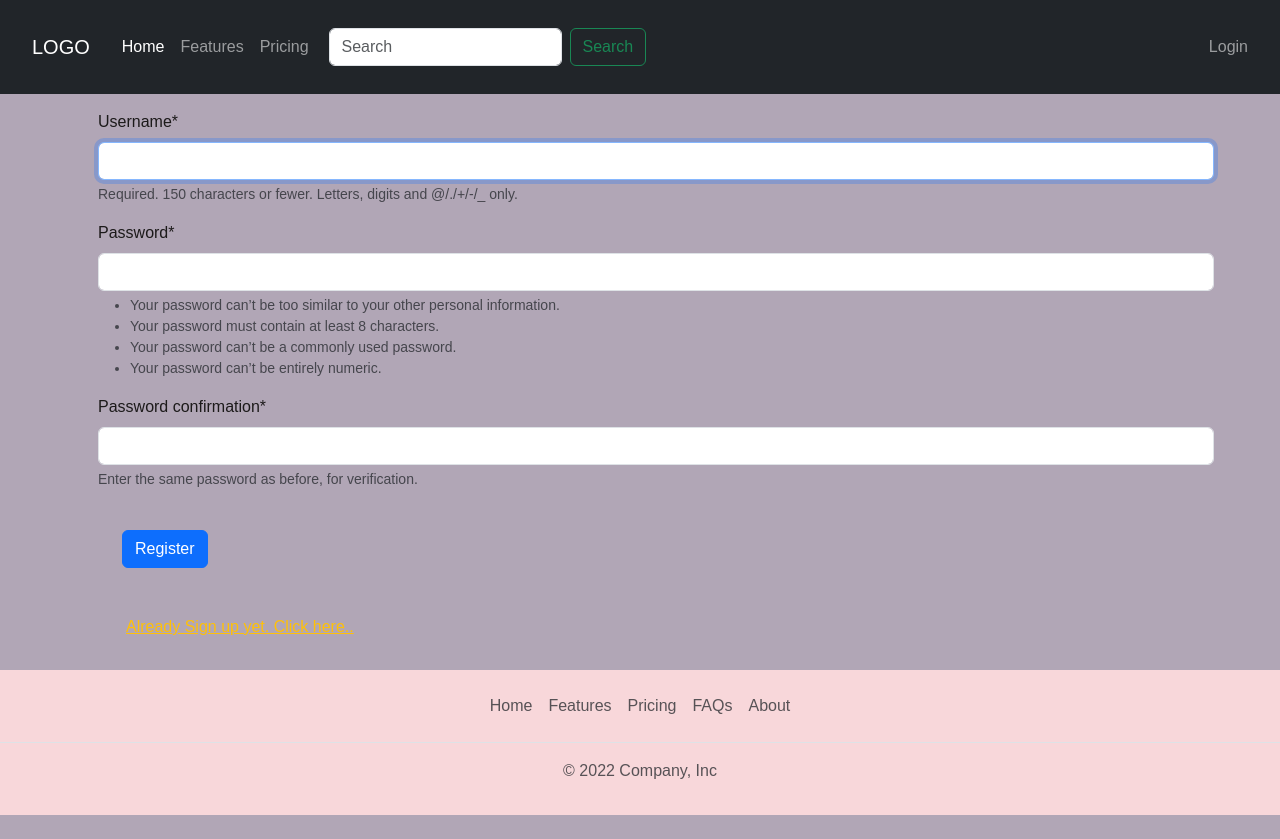
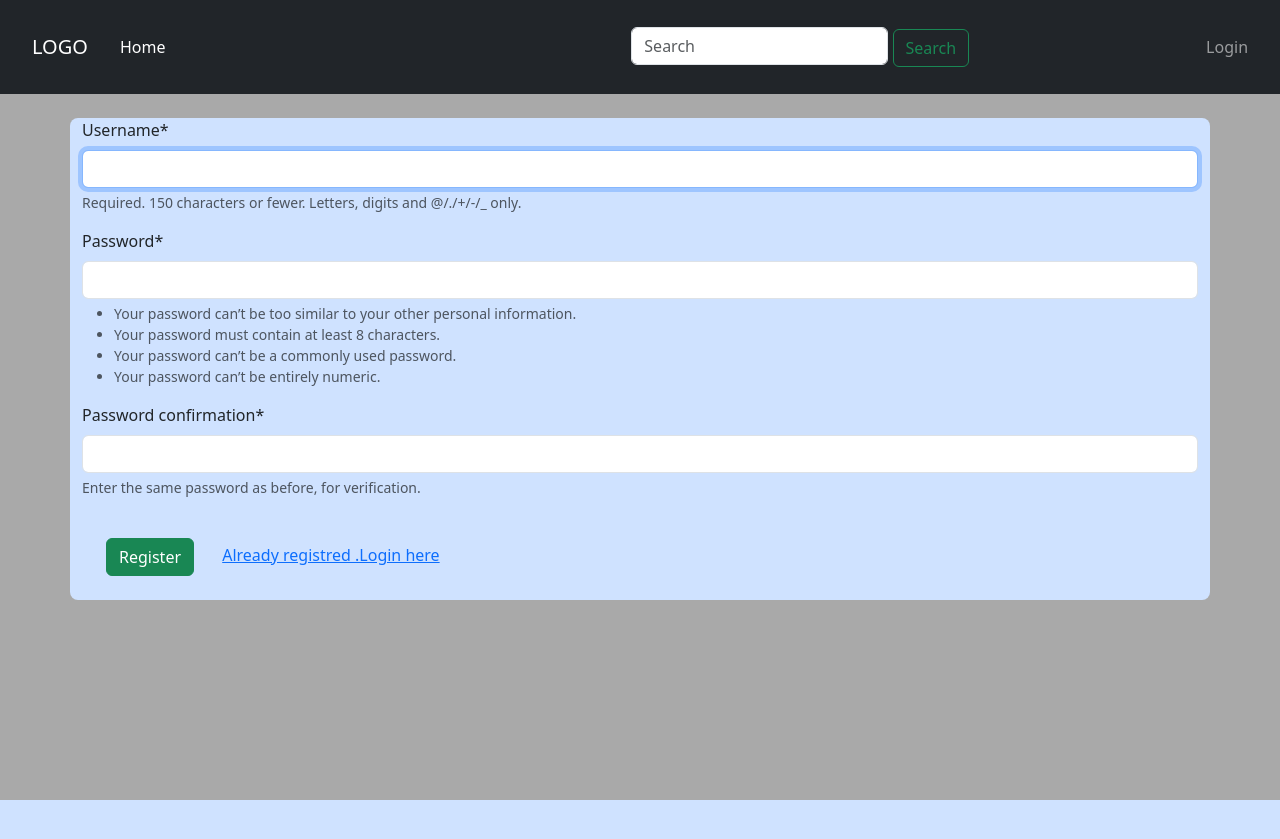
Before and after one commit to isurumanoddev/Django_project_1, a Django app: page /register/ in a window 1280 px wide. After the commit the page ends 800 px from the top, so only its background shows below. Run offline with Django 4.2, Linux system fonts and the light colour scheme; some libraries are stand-ins or nearby versions.

Commit message:
UI improve

```diff
--- a/templates/footer.html
+++ /dev/null
@@ -1,38 +0,0 @@
-<!DOCTYPE html>
-<html lang="en">
-<head>
-	<meta charset="UTF-8">
-	<title>Title</title>
-	<link href="https://cdn.jsdelivr.net/npm/bootstrap@5.3.0-alpha1/dist/css/bootstrap.min.css" rel="stylesheet"
-	      integrity="sha384-GLhlTQ8iRABdZLl6O3oVMWSktQOp6b7In1Zl3/Jr59b6EGGoI1aFkw7cmDA6j6gD" crossorigin="anonymous">
-
-</head>
-<body>
-<style>
-    body {
-        background-color: #b1a6b6;
-        color: #1c1a1a;
-        font-family: sans-serif;
-
-    }
-</style>
-
-
-<footer class="py-3 my-4 bg-danger-subtle">
-	<ul class="nav justify-content-center border-bottom pb-3 mb-3">
-		<li class="nav-item"><a href="#" class="nav-link px-2 text-muted">Home</a></li>
-		<li class="nav-item"><a href="#" class="nav-link px-2 text-muted">Features</a></li>
-		<li class="nav-item"><a href="#" class="nav-link px-2 text-muted">Pricing</a></li>
-		<li class="nav-item"><a href="#" class="nav-link px-2 text-muted">FAQs</a></li>
-		<li class="nav-item"><a href="#" class="nav-link px-2 text-muted">About</a></li>
-	</ul>
-	<p class="text-center text-muted">&copy; 2022 Company, Inc</p>
-</footer>
-
-
-<script src="https://cdn.jsdelivr.net/npm/bootstrap@5.3.0-alpha1/dist/js/bootstrap.bundle.min.js"
-        integrity="sha384-w76AqPfDkMBDXo30jS1Sgez6pr3x5MlQ1ZAGC+nuZB+EYdgRZgiwxhTBTkF7CXvN"
-        crossorigin="anonymous"></script>
-
-</body>
-</html>
--- a/templates/login_register.html
+++ b/templates/login_register.html
@@ -9,52 +9,50 @@
 </head>
 <body>
 {% extends "main.html" %}
-{% load crispy_forms_tags %}
+
 {% block content %}
-
+	{% load crispy_forms_tags %}
 	{% if page == "login_page" %}
 
+
 		<div class="container ">
-			<form class="col-lg-12 col-md-12 m-3" method="POST" action="">
-				{% csrf_token %}
-				<div class="form-group row  mx-3">
-					<label class="col-sm-2 col-form-label">Username</label>
-					<div class="col">
-						<input type="text" class="form-control " placeholder="Enter Username" name="username">
+			<div class="row my-3">
+				<form method="POST" action="" class="bg-primary-subtle rounded-3">
+					{% csrf_token %}
+					<div class="form-group">
+						<label class="form-label ">Username</label>
+					<input type="text" name="username" class="form-control">
 					</div>
-				</div>
-				<div class="form-group row  m-3">
-					<label class="col-sm-2 col-form-label">Password</label>
-					<div class="col">
-						<input type="password" name="password" class="form-control" placeholder="Password">
+					<div class="form-group">
+
+					<label class="form-label">Password</label>
+					<input type="password" name="password" class="form-control">
 					</div>
-				</div>
 
-				<button type="submit" class="btn btn-primary m-md-4 ">Login</button>
-				<div class="form-group row  m-3">
-					<a href="{% url "register" %}" class="col-form-label text-warning">Haven't Sign up yet. Click
-						here..</a>
-				</div>
+					<button type="submit" class="btn btn-success m-4 ">Login</button>
+					<a href="{% url "register" %}">Not registred yet .Register here</a>
+				</form>
+			</div>
 
-			</form>
 		</div>
 	{% else %}
-		<div class="container ">
-			<form class="col-lg-12 col-md-12 m-3" method="POST" action="">
-				{% csrf_token %}
-				{{ form|crispy }}
-				<button type="submit" class="btn btn-primary m-md-4 ">Register</button>
-				<div class="form-group row  m-3">
-					<a href="" class="col-form-label text-warning">Already Sign up yet. Click here..</a>
-				</div>
+		<div class="container" >
+			<div class="row my-4">
+				<form class="bg-primary-subtle rounded-3 " method="POST" action="">
+					{% csrf_token %}
+					{{ form|crispy }}
+					<button type="submit" class="btn btn-success m-4 ">Register</button>
+					<a href="{% url "login" %}">Already registred .Login here</a>
+				</form>
+			</div>
 
-			</form>
 		</div>
+
 	{% endif %}
 
+	<script src="https://cdn.jsdelivr.net/npm/bootstrap@5.3.0-alpha1/dist/js/bootstrap.bundle.min.js"
+	        integrity="sha384-w76AqPfDkMBDXo30jS1Sgez6pr3x5MlQ1ZAGC+nuZB+EYdgRZgiwxhTBTkF7CXvN"
+	        crossorigin="anonymous"></script>
 {% endblock %}
-<script src="https://cdn.jsdelivr.net/npm/bootstrap@5.3.0-alpha1/dist/js/bootstrap.bundle.min.js"
-        integrity="sha384-w76AqPfDkMBDXo30jS1Sgez6pr3x5MlQ1ZAGC+nuZB+EYdgRZgiwxhTBTkF7CXvN"
-        crossorigin="anonymous"></script>
 </body>
 </html>
--- a/templates/main.html
+++ b/templates/main.html
@@ -3,25 +3,25 @@
 <head>
 	<meta charset="UTF-8">
 	<title>Title</title>
-	 <link href="https://cdn.jsdelivr.net/npm/bootstrap@5.3.0-alpha1/dist/css/bootstrap.min.css" rel="stylesheet" integrity="sha384-GLhlTQ8iRABdZLl6O3oVMWSktQOp6b7In1Zl3/Jr59b6EGGoI1aFkw7cmDA6j6gD" crossorigin="anonymous">
+	<link href="https://cdn.jsdelivr.net/npm/bootstrap@5.3.0-alpha1/dist/css/bootstrap.min.css" rel="stylesheet"
+	      integrity="sha384-GLhlTQ8iRABdZLl6O3oVMWSktQOp6b7In1Zl3/Jr59b6EGGoI1aFkw7cmDA6j6gD" crossorigin="anonymous">
 
 </head>
 <body>
 <style>
-	body{
-		background-color: #e9e4ee;
-		color: #1c1a1a;
-        font-family: sans-serif;
+    body{
+	    background-color: darkgrey;
 
-	}
+    }
 </style>
 {% include "navbar.html" %}
 {% block content %}
 
 
-{% endblock  %}
-{% include "footer.html" %}
-  <script src="https://cdn.jsdelivr.net/npm/bootstrap@5.3.0-alpha1/dist/js/bootstrap.bundle.min.js" integrity="sha384-w76AqPfDkMBDXo30jS1Sgez6pr3x5MlQ1ZAGC+nuZB+EYdgRZgiwxhTBTkF7CXvN" crossorigin="anonymous"></script>
+<script src="https://cdn.jsdelivr.net/npm/bootstrap@5.3.0-alpha1/dist/js/bootstrap.bundle.min.js"
+        integrity="sha384-w76AqPfDkMBDXo30jS1Sgez6pr3x5MlQ1ZAGC+nuZB+EYdgRZgiwxhTBTkF7CXvN"
+        crossorigin="anonymous"></script>
 
+{% endblock %}
 </body>
 </html>
--- a/templates/navbar.html
+++ b/templates/navbar.html
@@ -8,41 +8,38 @@
 
 <nav class="navbar navbar-expand-lg navbar-dark  bg-dark text-light p-4 ">
 
-	<a class="navbar-brand p-2" href="{% url "home" %}"> LOGO</a>
+	<a class="navbar-brand p-2" href=""> LOGO</a>
 	<button class="navbar-toggler" type="button" data-toggle="collapse" data-target="#navbarNavAltMarkup"
 	        aria-controls="navbarNavAltMarkup" aria-expanded="false" aria-label="Toggle navigation">
 		<span class="navbar-toggler-icon"></span>
 	</button>
-	<div class="collapse navbar-collapse" id="navbarNavAltMarkup">
+	<div class="collapse navbar-collapse">
 		<div class="navbar-nav">
 			<a class="nav-item nav-link active" href="{% url "home" %}">Home</a>
-			<a class="nav-item nav-link" href="#">Features</a>
-			<a class="nav-item nav-link" href="#">Pricing</a>
+
 
 		</div>
 	</div>
-	<div class="container-fluid ">
-		<form class="d-flex align-center" method="GET" action="{% url "home" %}">
-			<input class="form-control me-2" type="search" placeholder="Search" name="q">
-			<button class="btn btn-outline-success" type="submit">Search</button>
+	<div class="collapse navbar-collapse d-flex justify-content-end">
+		<form class="form-inline my-2 my-lg-0" method="GET" action="{% url "home" %}">
+			<label>
+				<input class="form-control " type="search" placeholder="Search">
+			</label>
+			<button class="btn btn-outline-success " type="submit">Search</button>
 		</form>
-		<div>
+	</div>
+	<div class="collapse navbar-collapse d-flex justify-content-end ">
+		<div class="navbar-nav ">
+			{% if request.user.is_authenticated %}
+				<h6 class="nav-item display-6 small ">Hello {{ request.user }} </h6>
+				<a class="nav-item nav-link" href="{% url "logout" %}">Logout</a>
+			{% else %}
+				<a class="nav-item nav-link" href="{% url "login" %}">Login</a>
+			{% endif %}
 
 		</div>
 	</div>
 
-	<div>
-		<div class="navbar-nav">
-			{% if request.user.is_authenticated %}
-
-
-
-				<a class="nav-item nav-link" href="{% url "logout" %}">Logout</a>
-			{% else %}
-				<a class="nav-item nav-link" href="{% url "login" %}">Login</a>
-			{% endif %}
-		</div>
-	</div>
 
 </nav>
 
```
Also changed, not shown: templates/delete.html (+8 -10 lines), templates/home.html (+11 -32 lines), templates/room.html (+23 -14 lines), db.sqlite3, templates/room_form.html (line endings or trailing spaces).
